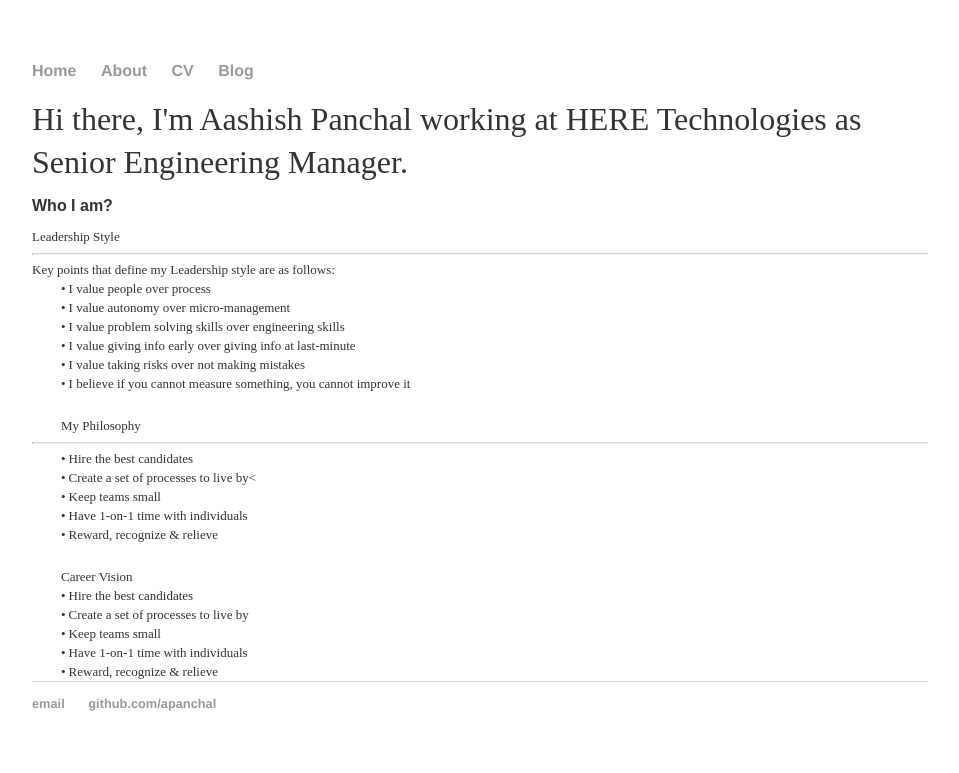
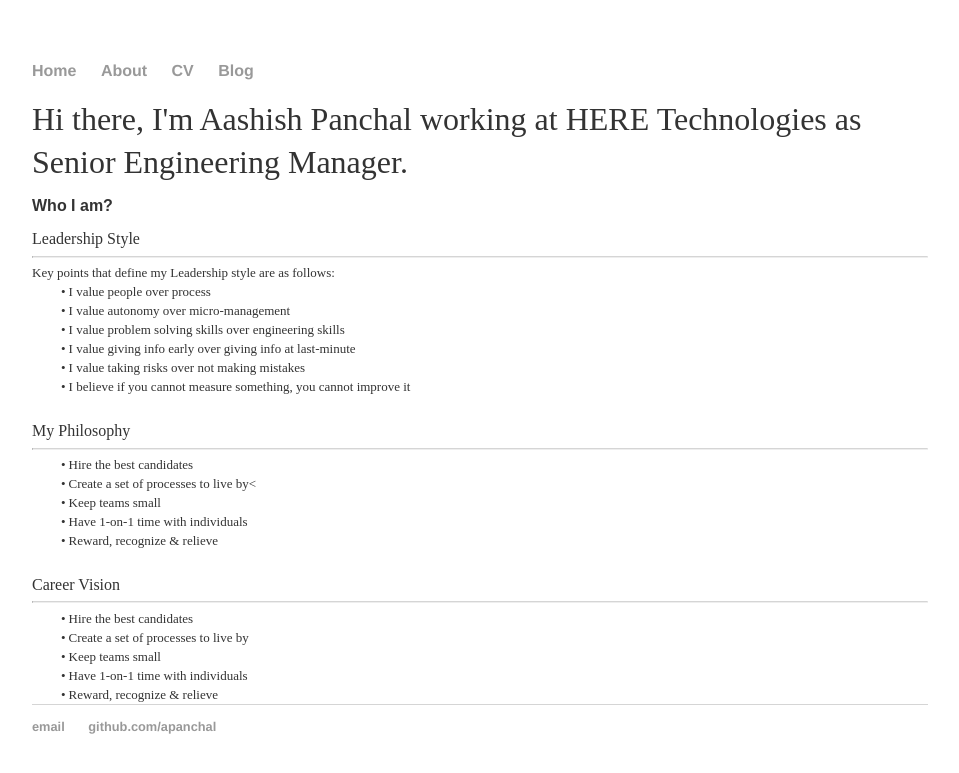
Before and after one commit to apanchal/apanchal.github.io, a Jekyll site: the page built from index.html, in a window 1280 px wide. Shown: the top 773 px of the page, without its empty margins (160-1119 px from the left). Built offline with Jekyll 4.4.1, drawn with Linux system fonts in a browser that asks for light colours.

Commit message:
Update index.html

```diff
--- a/index.html
+++ b/index.html
@@ -8,7 +8,7 @@
 		</div>
 		<div>
 			<p class="p8 ft13">Who I am?</p>
-			<p class="p8 ft1">Leadership Style</p>
+			<p class="p8 ft6">Leadership Style</p>
 			<hr class="new1">
 			<p class="p5 ft1">Key points that define my Leadership style are as follows:</p>
 			<p class="p20 ft1"><span class="ft1">•</span><span class="ft7">I value people over process</span></p>
@@ -20,7 +20,7 @@
 		</div>
 		</p>
 		<div>
-			<p class="p10 ft1">My Philosophy</p>
+			<p class="p8 ft6">My Philosophy</p>
 			<hr class="new1">
 			<p class="p20 ft1"><span class="ft1">•</span><span class="ft7">Hire the best candidates</span></p>
 			<p class="p20 ft1"><span class="ft1">•</span><span class="ft7">Create a set of processes to live by<</span></p>
@@ -30,7 +30,8 @@
 		<div>
 		</p>
 		<div>
-			<p class="p10 ft1">Career Vision</p>
+			<p class="p8 ft6">Career Vision</p>
+			<hr class="new1">
 			<p class="p20 ft1"><span class="ft1">•</span><span class="ft7">Hire the best candidates</span></p>
 			<p class="p20 ft1"><span class="ft1">•</span><span class="ft7">Create a set of processes to live by</span></p>
 			<p class="p20 ft1"><span class="ft1">•</span><span class="ft7">Keep teams small</span></p>
```
